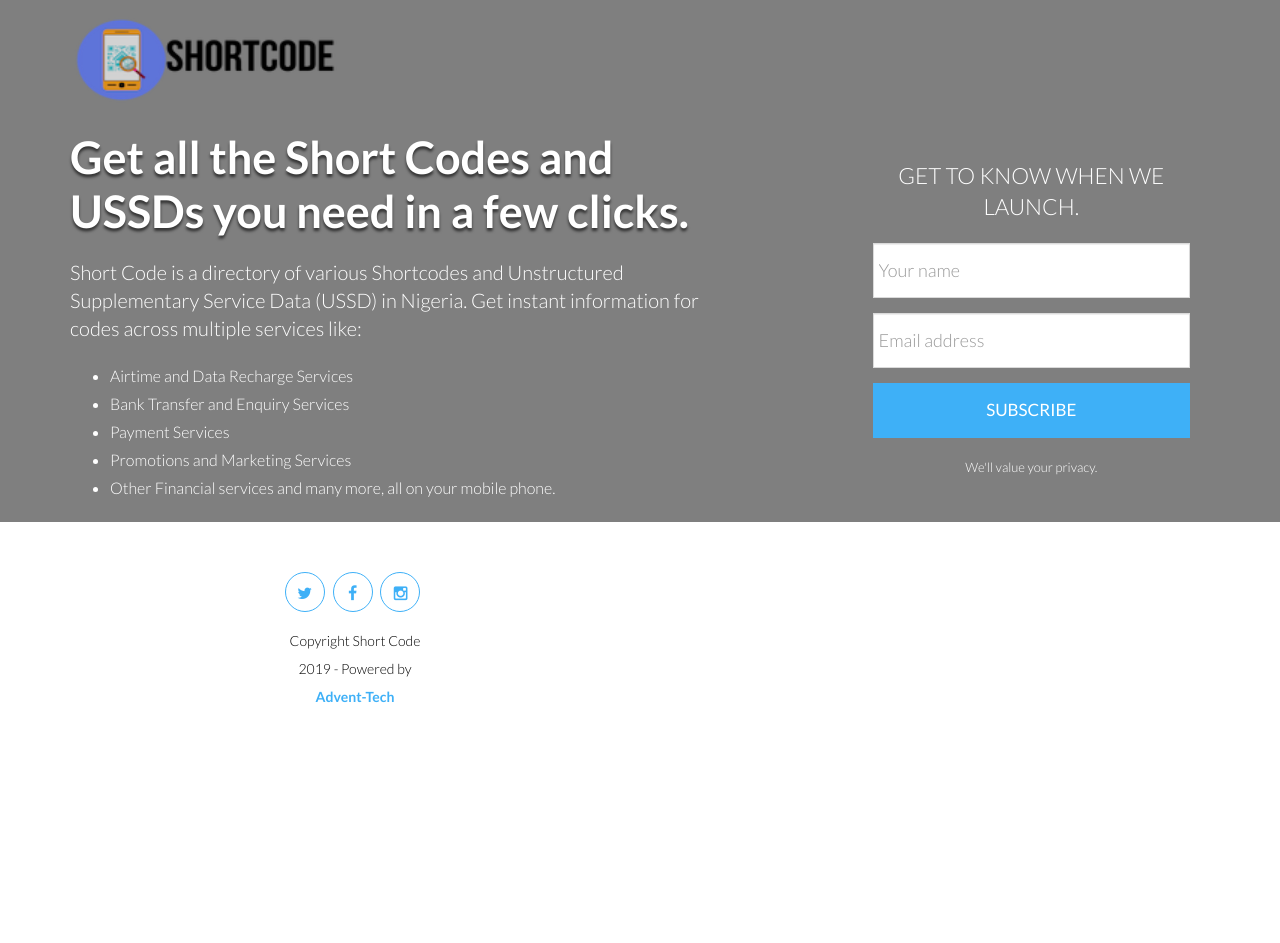
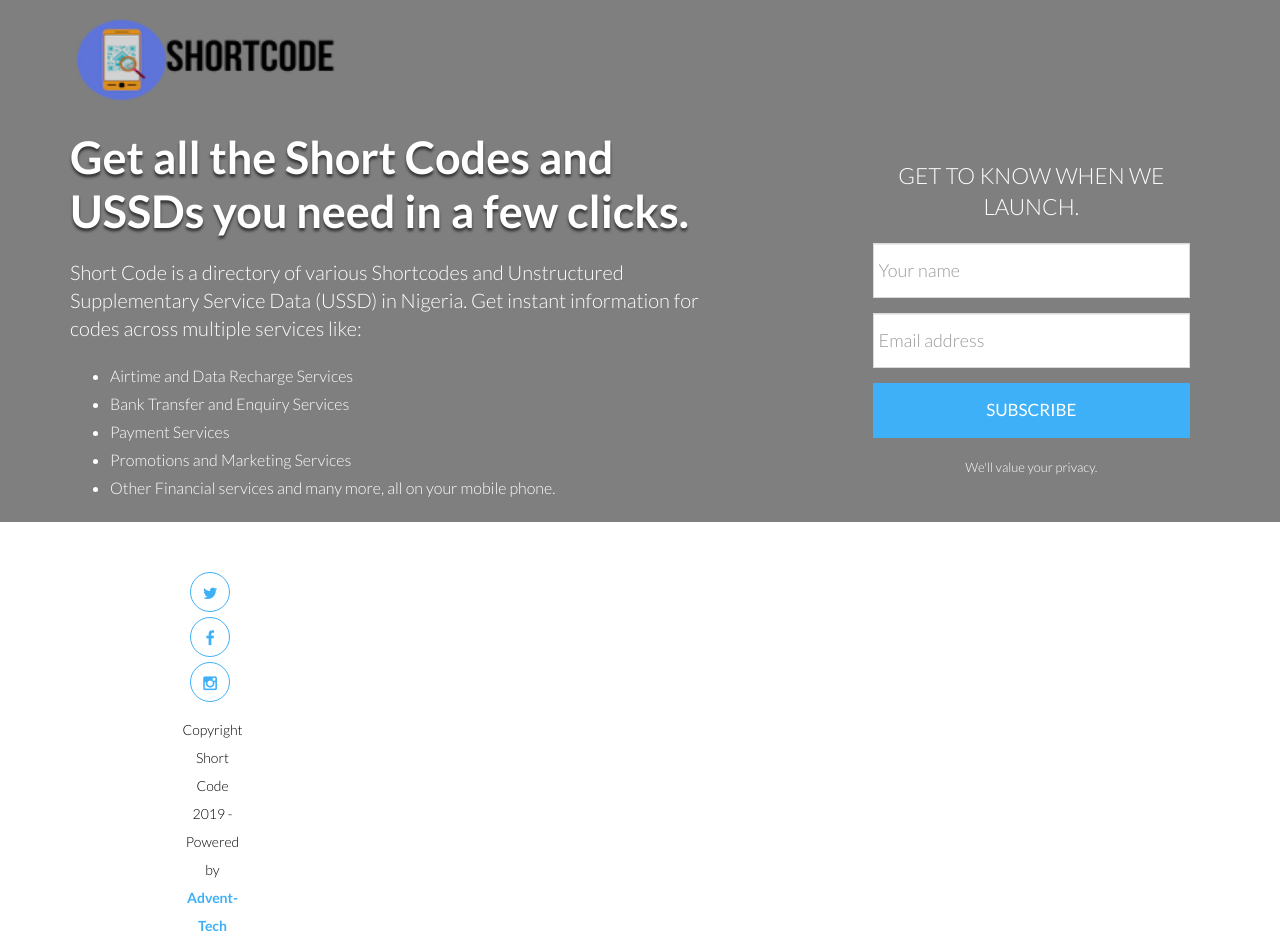
Before and after one commit to Similoluwa1/Short-Codes, a plain HTML site: page index.html in a window 1280 px wide. Before the commit the page ends 800 px from the top, so only its background shows below. Drawn offline with Linux system fonts and the light colour scheme.

Commit message:
Update index.html

```diff
--- a/index.html
+++ b/index.html
@@ -91,7 +91,7 @@
         <!-- /.footer -->
         <footer id="footer">
             <div class="container">
-                <div class="col-sm-2 col-sm-offset-2">
+                <div class="col-sm-1 col-sm-offset-1">
                     <!-- /.social links -->
                     <div class="social text-center">
                         <ul>
```
